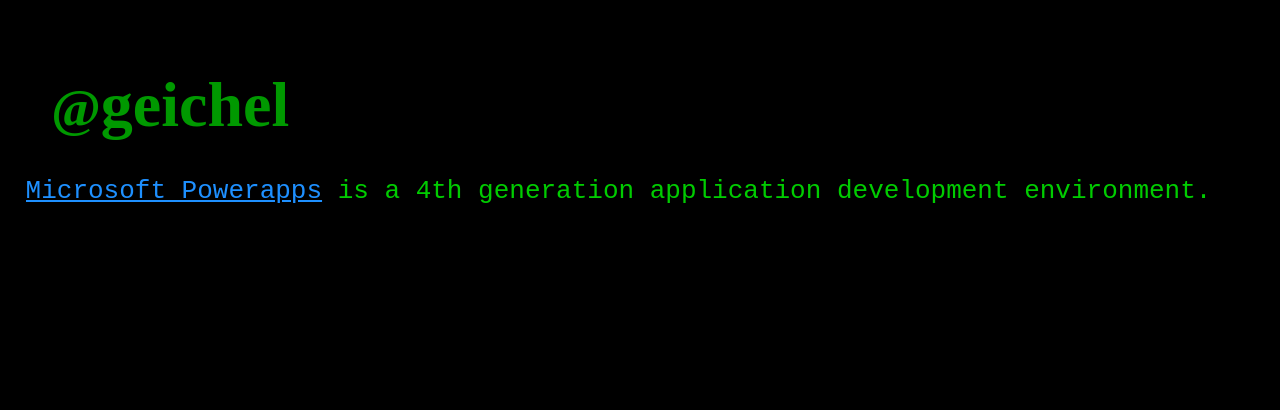
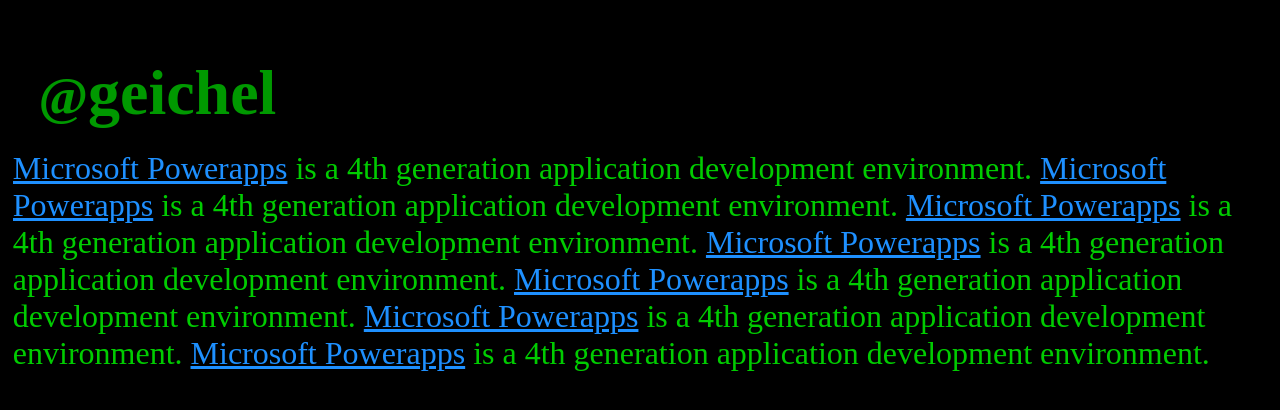
Before and after one commit to geichel/geichel.github.io, a plain HTML site: page index.html in a window 1280 px wide. Shown: the top 410 px of the page. Drawn offline with Linux system fonts and the light colour scheme.

Commit message:
css experimenting

```diff
--- a/index.html
+++ b/index.html
@@ -5,19 +5,22 @@
         <meta http-equiv="Content-Type" content="text/html; charset=utf-8" />
         <style type="text/css">
             body, div { margin: 0; padding: 0; }
-            body { background:black;color:#0c0;margin:2%;font-size:200%; overflow: hidden; width: 100%; height: 100%; }
+            body { background:black;color:#0c0;padding:1%;font-size:200%; overflow: hidden; width: 100%; height: 100%; }
             a {color:dodgerblue;}
             #header { overflow: auto; position: absolute; width: 100%; height: 150px; padding-left:2%; }
-            #main { overflow: auto; position: absolute; width: 100%; top: 150px; bottom: 0; }
+            #main { overflow: auto; position: absolute; width: 98%; top: 150px; bottom: 0; }
             .dark {color:#090;}
         </style>
     </head>
     <body>
         <div id="header"><h1 class='dark'><small>@</small>geichel</h1></div>
-        <div                                         id="main"><pre>
+        <div id="main">
+<a href='http://powerapps.microsoft.com'>Microsoft Powerapps</a> is a 4th generation application development environment.  <a href='http://powerapps.microsoft.com'>Microsoft Powerapps</a> is a 4th generation application development environment.  <a href='http://powerapps.microsoft.com'>Microsoft Powerapps</a> is a 4th generation application development environment.  <a href='http://powerapps.microsoft.com'>Microsoft Powerapps</a> is a 4th generation application development environment.
+<a href='http://powerapps.microsoft.com'>Microsoft Powerapps</a> is a 4th generation application development environment.
+<a href='http://powerapps.microsoft.com'>Microsoft Powerapps</a> is a 4th generation application development environment.
 <a href='http://powerapps.microsoft.com'>Microsoft Powerapps</a> is a 4th generation application development environment.
 
-</pre></div>
+</div>
 <!--[if lt IE 7]>
         <script type="text/javascript">
             var elMain = document.getElementById('main');
```
